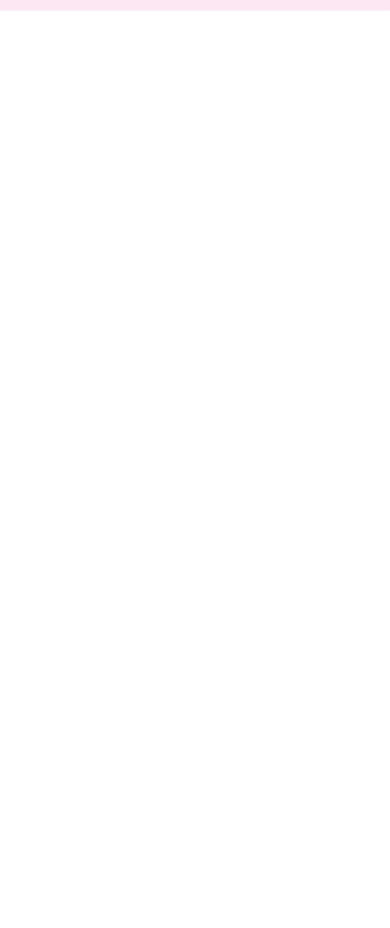
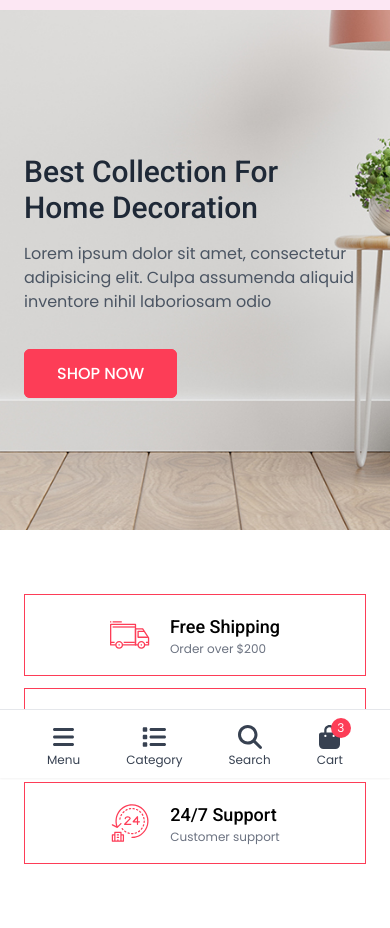
Before and after one commit to abubakkar-js-dev/Rafcart-Ecommerce, a website: page src/index.html in a window 390 px wide. Shown: the part 66-994 px from the top of the page. Before the commit the page ends 844 px from the top, so only its background shows below. Drawn offline with Linux system fonts and the light colour scheme.

Commit message:
desinged banner and feautures area

```diff
--- a/src/index.html
+++ b/src/index.html
@@ -5,6 +5,7 @@
     <meta http-equiv="X-UA-Compatible" content="IE=edge">
     <meta name="viewport" content="width=device-width, initial-scale=1.0">
     <title>Ecommerce project</title>
+    <link rel="icon" href="../images/avatar2.png">
     <link rel="stylesheet" href="../node_modules/@fortawesome/fontawesome-free/css/all.min.css">
     <link rel="stylesheet" href="../dist/style.css">
 </head>
@@ -23,7 +24,7 @@
                     <i class="fas fa-search" aria-hidden="true"></i>
                 </span>
                 <input type="text" class="w-full border border-primary border-r-0 pl-12 py-3 pr-3 rounded-l-md focus:outline-none focus:ring-1 focus:ring-primary focus:border-primary" placeholder="Search">
-                <button class="bg-primary border border-primary text-white px-8 rounded-r-md font-medium hover:bg-transparent hover:text-primary transition">Search</button>
+                <button class="btn-primary rounded-l-none">Search</button>
             </div>
             <!-- searchbar end -->
             <!-- icons -->
@@ -35,7 +36,7 @@
                     <div class="text-xs leading-3">Wish Lists</div>
                     <span class="absolute -right-0 -top-1 w-5 h-5 rounded-full  bg-primary text-xs text-white flex items-center justify-center">8</span>
                 </a>
-                <a href="#" class="text-center text-gray-700 hover:text-primary transition relative">
+                <a href="#" class="text-center text-gray-700 hover:text-primary transition relative hidden lg:block">
                     <div class="text-2xl">
                         <i class="fas fa-shopping-bag" aria-hidden="true"></i>
                     </div>
@@ -62,8 +63,8 @@
                 <span class="text-white">
                     <i class="fa fa-bars" aria-hidden="true"></i>
                 </span>
-                <span class="capitalize ml-2 text-white">All catagories</span>
-                <div class=" absolute w-full left-0 top-full bg-white shadow-md py-3 divide-y divide-gray-300 divide-dashed border-t-0 opacity-0 group-hover:opacity-100 transition duration-300 invisible group-hover:visible">
+                <span class="capitalize ml-2 text-white">All categories</span>
+                <div class=" absolute w-full left-0 top-full bg-white shadow-md py-3 divide-y divide-gray-300 divide-dashed border-t-0 opacity-0 group-hover:opacity-100 transition duration-300 invisible group-hover:visible z-50">
                     <!-- single catagory starts -->
                     <a href="#" class="px-6 py-3 flex items-center hover:bg-gray-100 transition">
                         <img src="../images/icons/bed.svg" alt="bed" class="w-5 h-5 object-contain">
@@ -121,6 +122,104 @@
         </div>
     </nav>
     <!-- nav ends -->
+    <!-- mobile menu bar start-->
+    <div class="fixed left-0 bottom-0 shadow-sm w-full flex justify-around items-start border-t border-gray-200 px-6 py-3 bg-white z-50 lg:hidden">
+        <a href="#" class="text-center block relative text-gray-700 transition hover:text-primary lg:hidden">
+            <div class="text-2xl" id="menu-bar">
+                <i class="fas fa-bars" aria-hidden="true"></i>
+            </div>
+            <div class="text-xs leading-3">Menu</div>
+        </a>
+        <a href="#" class="text-center block relative text-gray-700 transition hover:text-primary lg:hidden">
+            <div class="text-2xl" id="menu-bar">
+                <i class="fas fa-list" aria-hidden="true"></i>
+            </div>
+            <div class="text-xs leading-3">Category</div>
+        </a>
+        <a href="#" class="text-center block relative text-gray-700 transition hover:text-primary lg:hidden">
+            <div class="text-2xl" id="menu-bar">
+                <i class="fas fa-search" aria-hidden="true"></i>
+            </div>
+            <div class="text-xs leading-3">Search</div>
+        </a>
+        <a href="#" class="text-center block text-gray-700 hover:text-primary transition relative ">
+            <div class="text-2xl">
+                <i class="fas fa-shopping-bag" aria-hidden="true"></i>
+            </div>
+            <div class="text-xs leading-3">Cart</div>
+            <span class="absolute -right-2 -top-1 w-5 h-5 rounded-full  bg-primary text-xs text-white flex items-center justify-center">3</span>
+        </a>
+    </div>
+    <!-- mobile menu bar end -->
+    <!-- banner start -->
+    <div class="bg-cover bg-no-repeat bg-center py-36 relative" style="background-image: url('../images/banner-bg.jpg');">
+        <div class="container">
+        <!-- banner content start -->
+        <h1 class="mb-4 text-3xl md:text-4xl lg:text-5xl text-gray-800 font-medium">Best Collection For
+            <br class="hidden sm:block">
+            Home Decoration</h1>
+        <p class="text-base text-gray-600 leading-6">Lorem ipsum dolor sit amet, consectetur adipisicing elit. Culpa
+            <br class="hidden sm:block">
+            assumenda aliquid inventore nihil laboriosam odio
+        </p>
+        <!-- banner content ends -->
+        <!-- banner button start -->
+        <div class="mt-12">
+            <a href="#" class="btn-primary uppercase">shop now</a>
+        </div>
+        <!-- banner button ends -->
+        </div>
+    </div>
+    <!-- banner end -->
+    <!-- features start -->
+    <div class="container py-16">
+        <div class="lg:w-10/12 flex justify-center mx-auto flex-col lg:flex-row gap-3 lg:gap-6">
+            <!-- single features start -->
+            <div class="border border-primary px-8 lg:px-6 py-4 lg:py-6 flex justify-center items-center gap-5">
+                <img src="../images/icons/delivery-van.svg" alt="delivery-van" class="w-10 lg:w-12 h-12 object-contain">
+                <div>
+                    <h4 class="text-lg capitalize font-medium">free shipping</h4>
+                    <p class="text-xs lg:text-sm text-gray-500">
+                        Order over $200
+                    </p>
+                </div>
+            </div>
+            <!-- single features end -->
+
+            <!-- single features start -->
+            <div class="border border-primary px-8 lg:px-6 py-4 lg:py-6 flex justify-center items-center gap-5">
+                <img src="../images/icons/money-back.svg" alt="delivery-van" class="w-10 lg:w-12 h-12 object-contain">
+                <div>
+                    <h4 class="text-lg capitalize font-medium">Money Returns
+                    </h4>
+                    <p class="text-xs lg:text-sm text-gray-500">
+                        30 Days money return
+                    </p>
+                </div>
+            </div>
+            <!-- single features end -->
+
+            <!-- single features start -->
+            <div class="border border-primary px-8 lg:px-6 py-4 lg:py-6 flex justify-center items-center gap-5">
+                <img src="../images/icons/service-hours.svg" alt="delivery-van" class="w-10 lg:w-12 h-12 object-contain">
+                <div>
+                    <h4 class="text-lg capitalize font-medium">24/7 Support</h4>
+                    <p class="text-xs lg:text-sm text-gray-500">
+                        Customer support
+                    </p>
+                </div>
+            </div>
+            <!-- single features end -->
+        </div>
+    </div>
+    <!-- features ends -->
+
+
+
+
+
+
+
  <script src="../node_modules/@fortawesome/fontawesome-free/js/all.min.js"></script>
  <script src="../result.js"></script>
 </body>
--- a/src/style/input.css
+++ b/src/style/input.css
@@ -1,3 +1,4 @@
+@import url('https://fonts.googleapis.com/css2?family=Poppins:ital,wght@0,100;0,200;0,300;0,400;0,500;0,600;0,700;0,800;0,900;1,100;1,200;1,300;1,400;1,500;1,600;1,700;1,800;1,900&family=Roboto:ital,wght@0,100;0,300;0,400;0,500;0,700;0,900;1,100;1,300;1,400;1,500;1,700;1,900&display=swap');
 @tailwind base;
 @tailwind components;
 @tailwind utilities;
@@ -11,3 +12,8 @@
     }
 
 }
+@layer components {
+    .btn-primary{
+        @apply bg-primary hover:bg-transparent border border-primary text-white px-8 py-3 font-medium rounded-md hover:text-primary transition;
+    }
+}
--- a/tailwind.config.js
+++ b/tailwind.config.js
@@ -12,7 +12,7 @@ module.exports = {
     },
     container : {
       center: true,
-      padding: '1rem',
+      padding: '1.5rem',
     },
     extend: {
       fontFamily: {
```
Also changed, not shown: dist/style.css, images/avatar2.png (added).
